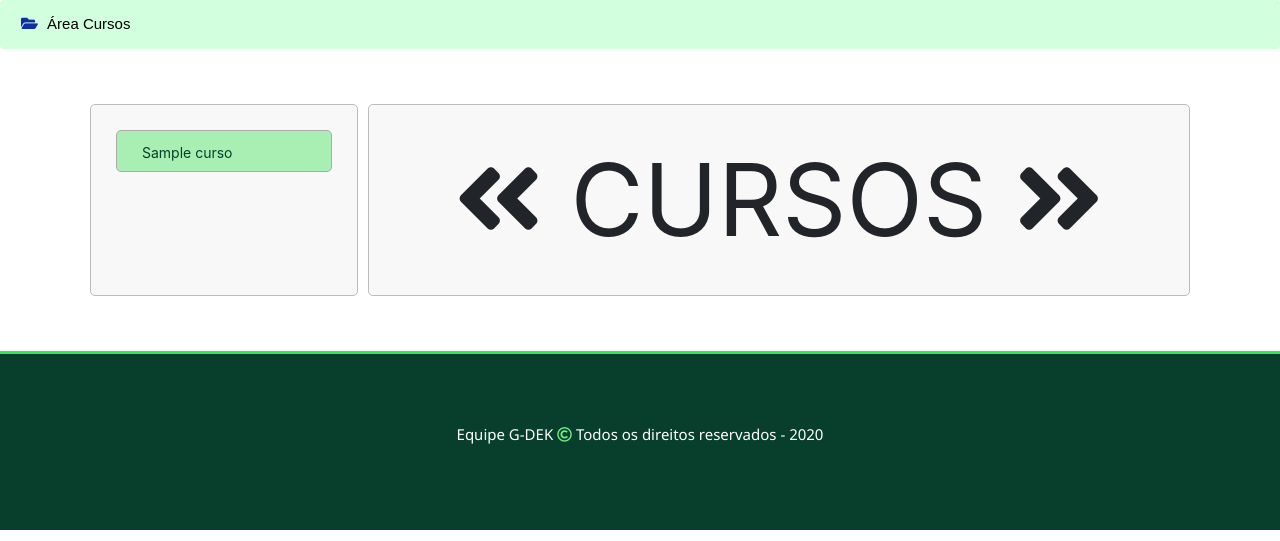
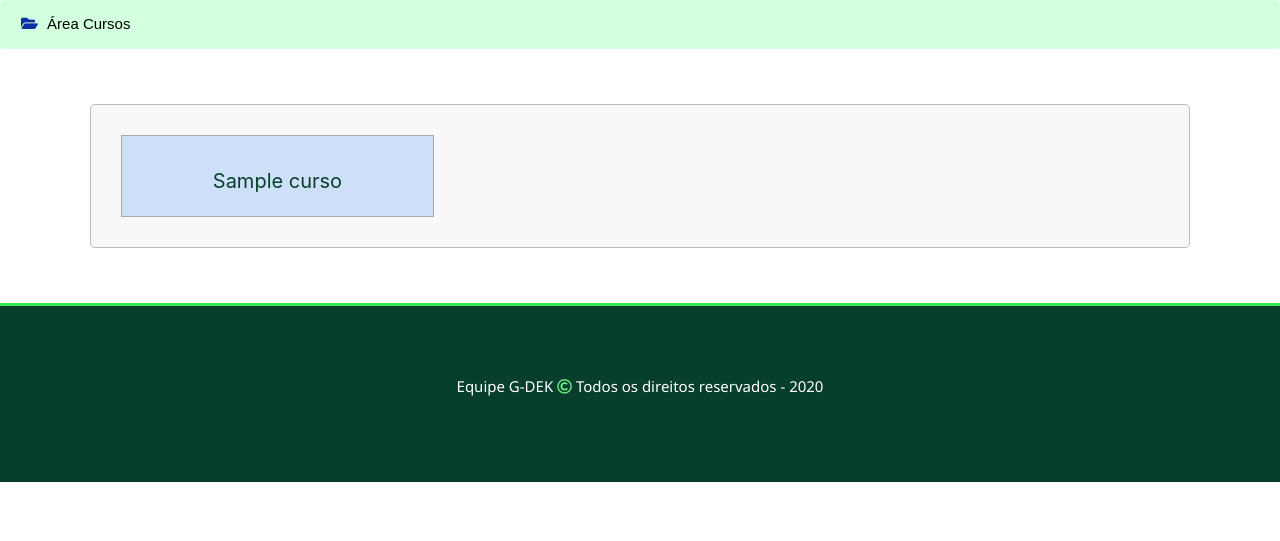
Before and after one commit to diegobachsi/oportaldjango-tcc, a Django app: page /cursos/ in a window 1280 px wide. Shown: the part 161-702 px from the top of the page. Run offline with Django 3.2, Linux system fonts and the light colour scheme; a user stored in the database is signed in; tables that the repository leaves empty hold one stand-in row (values such as "Sample post"); parts of the project's set-up code (start-up, migrations or seed data) failed here and were passed over; some libraries are stand-ins or nearby versions.

Commit message:
Atualizando

```diff
--- a/cursos/templates/cursos.html
+++ b/cursos/templates/cursos.html
@@ -27,43 +27,49 @@
         color: #0e30a1;
     }
 
-    .painel-2 a{
-        font-size: 14px;
-        background-color:#a9eeb2;
-        display: block;
+    .container{
+		display: grid;
+		grid-template-columns: 100%;
+	}
+
+    .painel-1{
+        padding-right: 35px;
+    }
+
+    .painel-1 a{
+        font-size: 20px;
+        background-color:#cde0f8;
+        display: inline-block;
         text-decoration: none;
         color: #073f2c;
-        text-align: left;
         border: 1px solid #aaa;
-        border-radius: 5px;
-        margin: 5px;
+        padding: 20px;
+        margin: 10px;
+        width: 30%;
+        text-align: center;
     }
 
-    .painel-2 a:hover {
+    .painel-1 a:hover {
         color: #368d42;
         background-color: #eee;
     }
 
-    .painel-1{
+    #icon_cursos{
+        margin-right: 10px;
+        margin-bottom: 10px;
+        font-size: 50px;
+        display: block;
         text-align: center;
-        font-size: 100px;
-    }
-
-    #icon_cursos{
-        padding: 10px;
-        font-size: 20px;
     }
 
 	@media screen and (max-width: 550px) {
 
-		.container{
-		    display: grid;
-		    grid-template-columns: auto;
-		    margin: 50px 0;
-		}
-
         .painel-1{
             font-size: 50px;
+        }
+
+        .painel-1 a{
+            width: 100%;
         }
 
 	}
@@ -77,14 +83,10 @@
 
     <div class="container">
 
-    	<div class="painel-2">
+    	<div class="painel-1">
             {% for curso in cursos %}
                 <a href="{% url 'cursos:video_por_cursos' curso.id %}"><i id="icon_cursos" class="{{ curso.description }}"></i> {{ curso.title }}</a>
-	          {% endfor %}
-        </div><!-- fim painel-2 -->
-
-    	<div class="painel-1" id="title">
-          	 <i class="fas fa-angle-double-left" ></i> CURSOS <i class="fas fa-angle-double-right" ></i>
+            {% endfor %}
     	</div><!-- fim painel-1 -->
 
     </div>
--- a/cursos/views.py
+++ b/cursos/views.py
@@ -28,11 +28,12 @@ def details(request, slug):
 
 @login_required(login_url='accounts:login')
 def videos_por_cursos(request, id):
-    cursos = Cursos.objects.all()
+    curso = Cursos.objects.filter(id=id)
+    print(curso)
     videos = Videos.objects.filter(curso=id)
     template_name = 'videos_por_cursos.html'
     context = {
         'videos': videos,
-        'cursos': cursos
+        'cursos': curso
     }
     return render(request, template_name, context)
--- a/videos/urls.py
+++ b/videos/urls.py
@@ -7,5 +7,6 @@ app_name = 'videos'
 urlpatterns = [
     path('', views.videos, name='index'),
     path('<slug:slug>', views.details, name='details'),
-    path('<title>', views.video_assistido, name='video_assistido')
+    path('<int:id>/<slug:slug>', views.details, name='details'),
+    path('<int:id>/<title>', views.video_assistido, name='video_assistido')
 ]
```
Also changed, not shown: cursos/templates/videos_por_cursos.html (+18 -7 lines), videos/templates/details_videos.html (+23 -2 lines), videos/templates/video_assistido.html (+19 -2 lines), videos/views.py (+9 -6 lines), videos/admin.py (line endings or trailing spaces).
